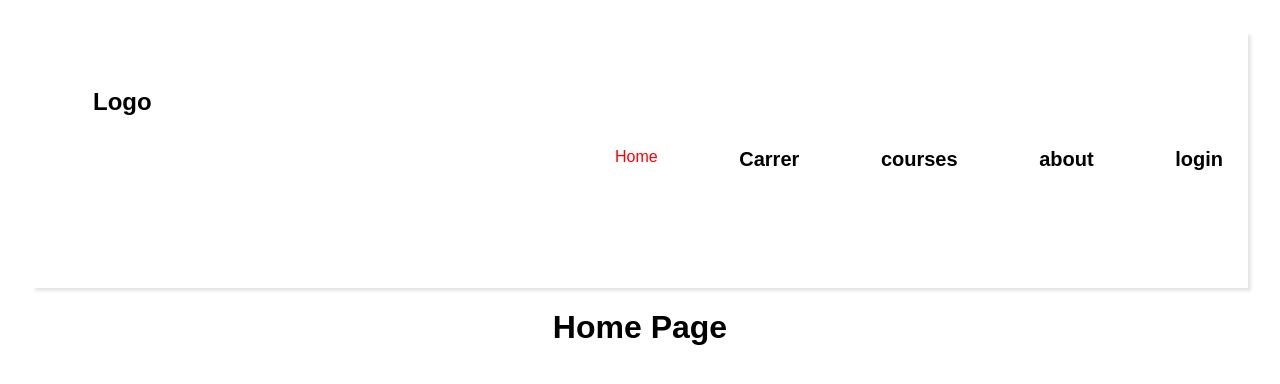
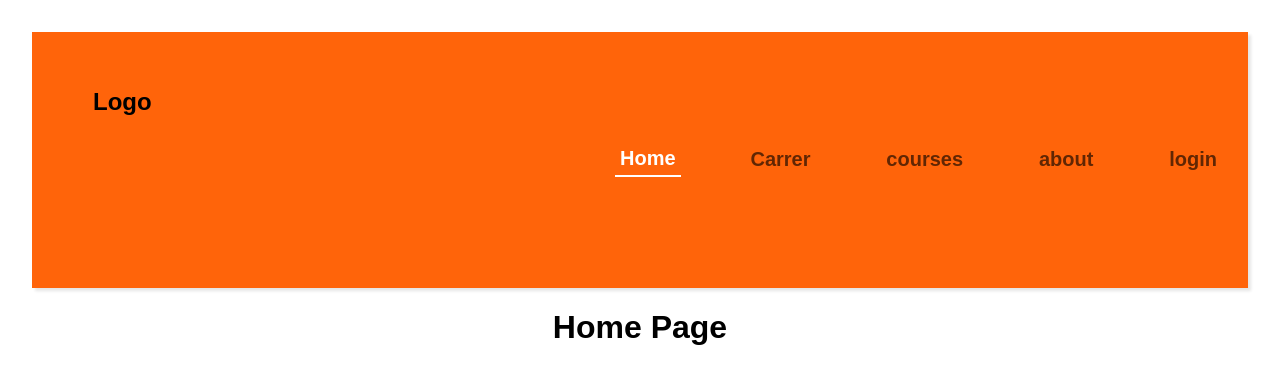
Before and after one commit to satyamrk18/CarrerCare, a React (Vite) app: page / in a window 1280 px wide. Shown: the top 384 px of the page. Built offline with nearby package versions, Linux system fonts and the light colour scheme.

Commit message:
navbar style added and also route based styling added

```diff
--- a/src/components/navbar.css
+++ b/src/components/navbar.css
@@ -7,6 +7,7 @@
   align-items: center;
   justify-content: space-between;
   flex-direction: row;
+  background-color:rgba(255, 94, 0, 0.961);
   box-shadow: 3px 3px 3px rgba(0, 0, 0, 0.105);
 }
 .navbar-content {
@@ -19,15 +20,26 @@
 }
 .navbar-item {
   text-decoration: none;
-  color: black;
+  color: rgba(0, 0, 0, 0.619);
   font-size: 20px;
   font-weight: 600;
+    padding:5px;
+  border: 1px solid transparent;
+  transition:all 0.2s ease-in;
+}
+.navbar-item:hover {
+  border: 1px solid white;
+  border-radius:5px;
+  color:white;
 }
 .logo {
   margin-left: 25px;
 }
-.active
-{
-    color:red;
-    text-decoration:none;
+.active {
+  text-decoration: none;
+  color:white;
+  font-size: 20px;
+  font-weight: 600;
+  padding:5px;
+  border-bottom:2px solid white;
 }
```
